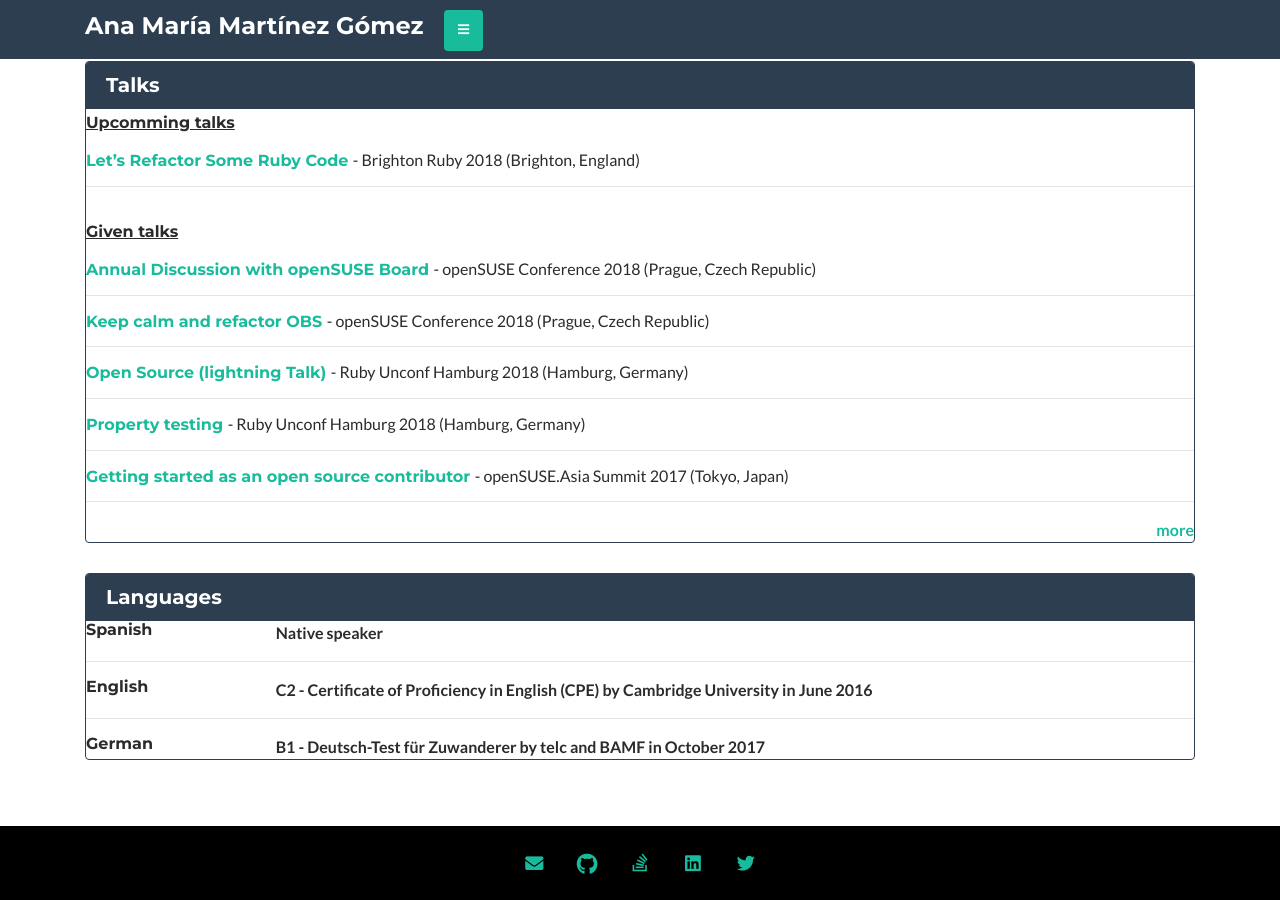
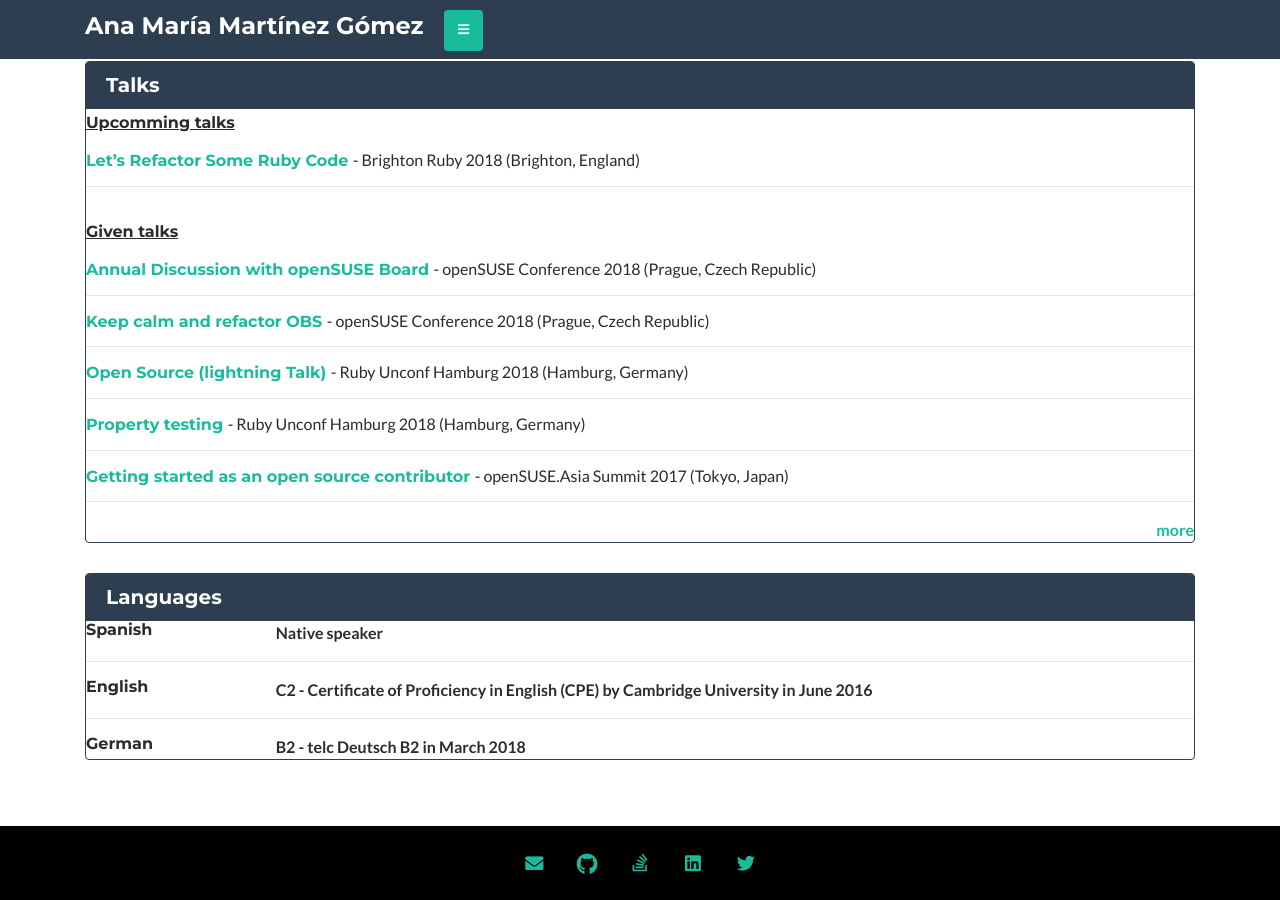
Before and after one commit to vicgalle/ana06.github.io, a Jekyll site: the page built from resume.md, in a window 1280 px wide and 900 px high, scrolled down 1560 px. Built offline with Jekyll 4.4.1, drawn with Linux system fonts in a browser that asks for light colours; nearby versions of some CDN libraries.

Commit message:
Add German B2 to cv

```diff
--- a/resume.md
+++ b/resume.md
@@ -226,7 +226,7 @@ languages:
   - name: English
     certificate: C2 - Certificate of Proficiency in English (CPE) by Cambridge University in June 2016
   - name: German
-    certificate: B1 - Deutsch-Test für Zuwanderer by telc and BAMF in October 2017
+    certificate: B2 - telc Deutsch B2 in March 2018
 ---
 
 <h1 class="text-center title">{{ page.title | escape }}</h1>
```
